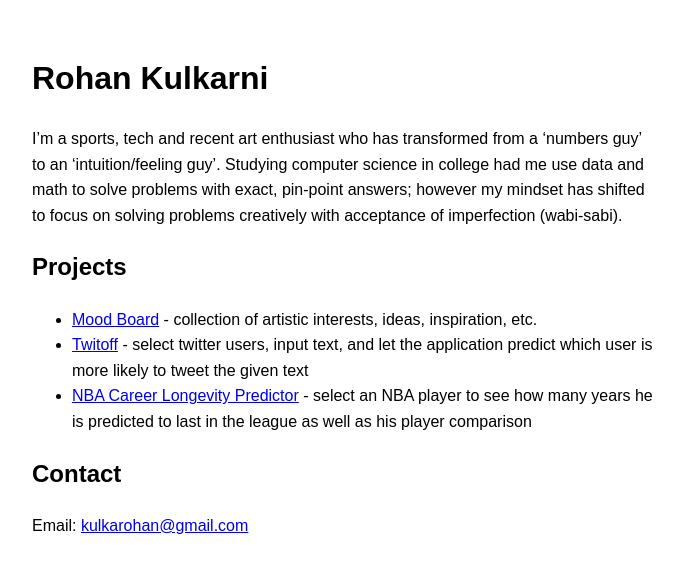
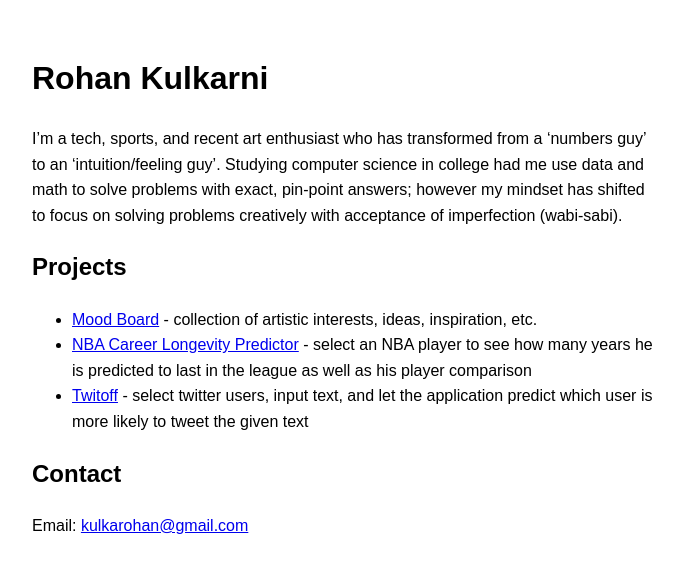
Before and after one commit to kulkarohan/portfolio, a Jekyll site: the page built from index.md, in a window 1280 px wide. Shown: the top 573 px of the page, without its empty margins (296-979 px from the left). Built offline with Jekyll 4.4.1, drawn with Linux system fonts in a browser that asks for light colours; our own code applies the rules of GitHub Pages for plain Markdown files.

```diff
--- a/index.md
+++ b/index.md
@@ -1,12 +1,14 @@
 # Rohan Kulkarni
 
-I'm a sports, tech and recent art enthusiast who has transformed from a 'numbers guy' to an 'intuition/feeling guy'. Studying computer science in college had me use data and math to solve problems with exact, pin-point answers; however my mindset has shifted to focus on solving problems creatively with acceptance of imperfection (wabi-sabi).
+I'm a tech, sports, and recent art enthusiast who has transformed from a 'numbers guy' to an 'intuition/feeling guy'. Studying computer science in college had me use data and math to solve problems with exact, pin-point answers; however my mindset has shifted to focus on solving problems creatively with acceptance of imperfection (wabi-sabi).
+
 
 ## Projects
 
 - [Mood Board](https://kulkarohan.github.io/moodboard) - collection of artistic interests, ideas, inspiration, etc.
+- [NBA Career Longevity Predictor](https://nba-clp.netlify.com/) - select an NBA player to see how many years he is predicted to last in the league as well as his player comparison
 - [Twitoff](https://twitoff-kulkarohan.herokuapp.com/) - select twitter users, input text, and let the application predict which user is more likely to tweet the given text
-- [NBA Career Longevity Predictor](https://nba-clp.netlify.com/) - select an NBA player to see how many years he is predicted to last in the league as well as his player comparison
+
 
 ## Contact
 
```
